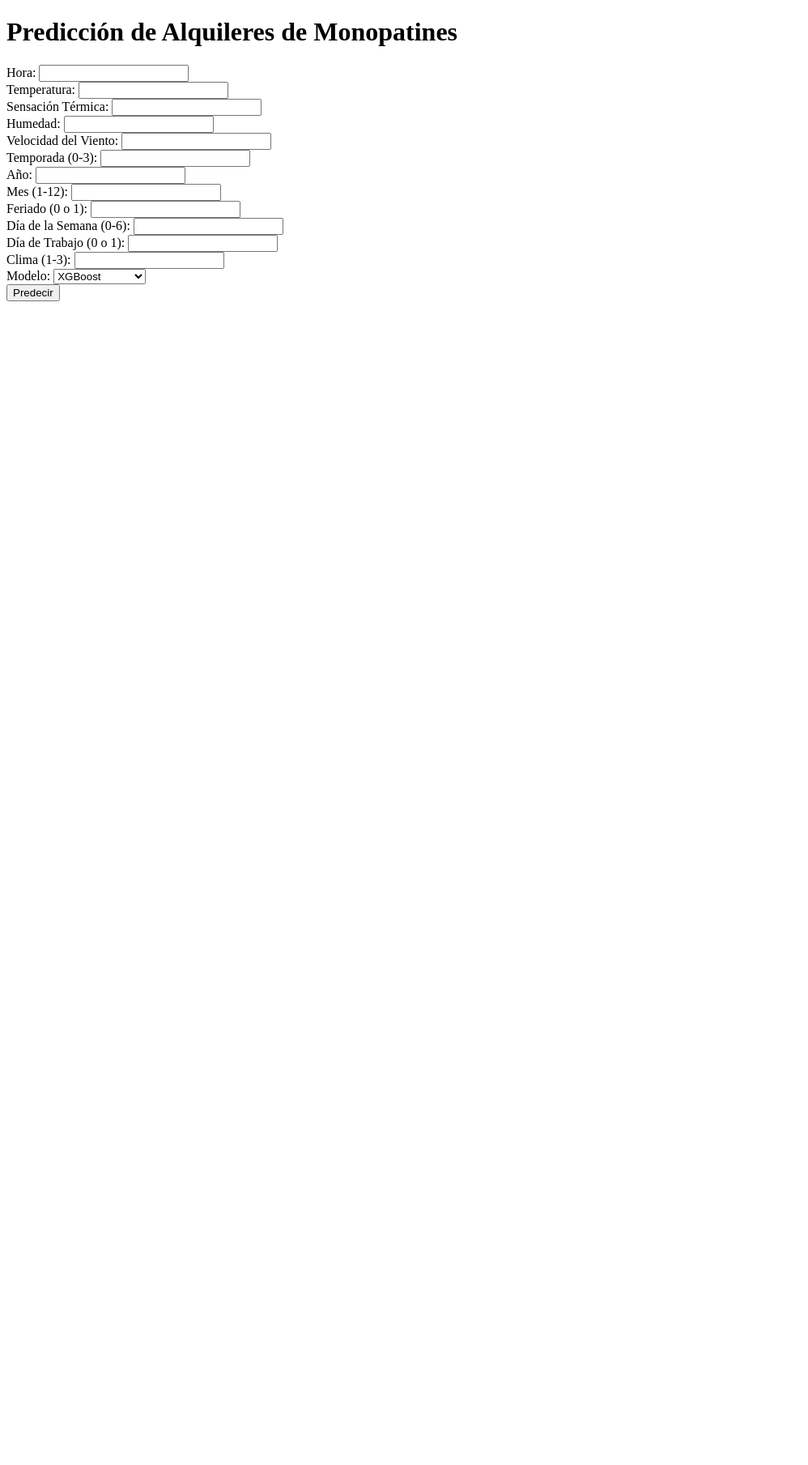
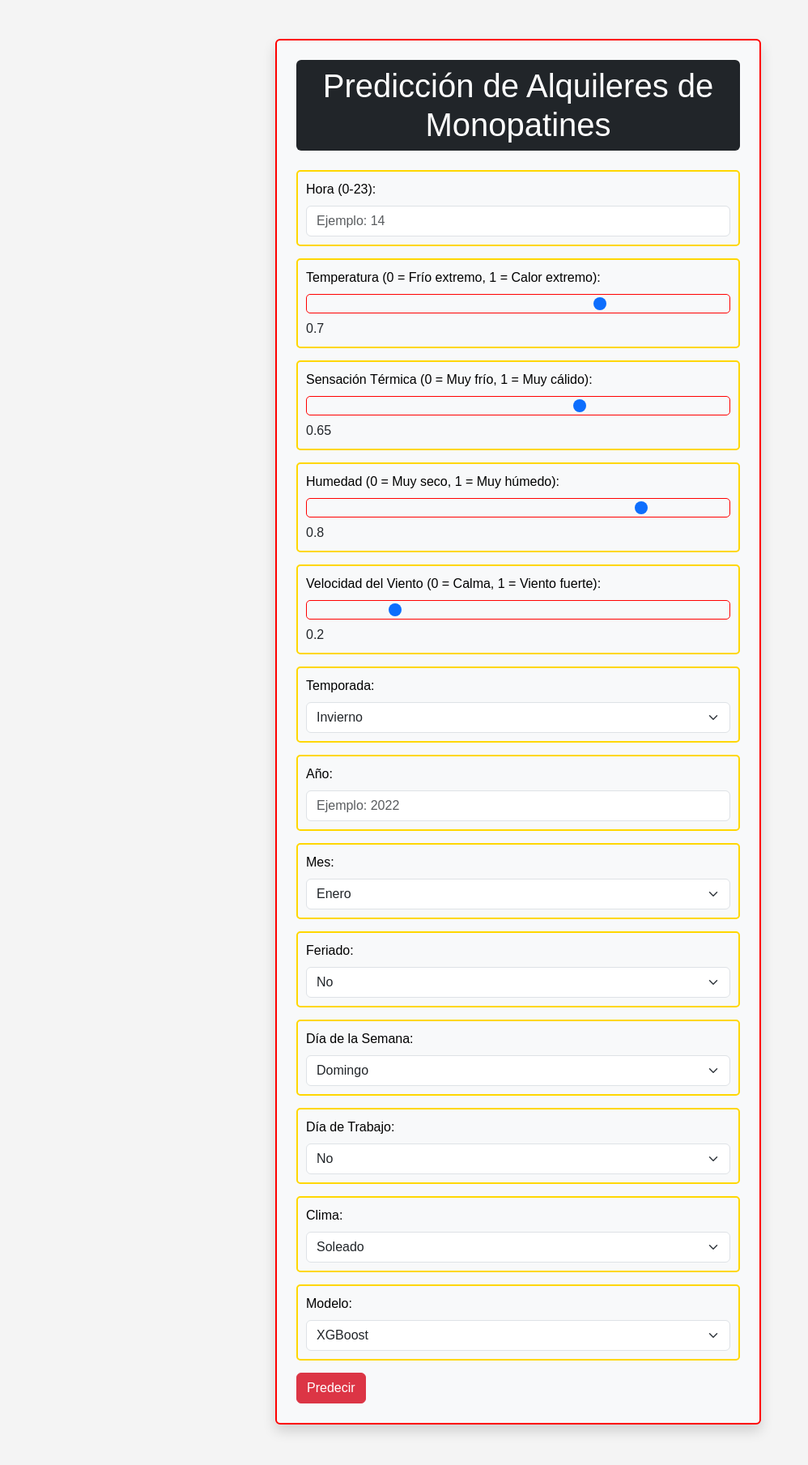
Before and after one commit to MauriAL10/berlin_scooters, a Flask app: page / in a window 1280 px wide. Shown: the whole page at 81% size, without its empty margins (0-998 px from the left). Before the commit the page ends 372 px from the top, so only its background shows below. Run offline with Flask 3, Linux system fonts and the light colour scheme; parts of the project's set-up code (start-up, migrations or seed data) failed here and were passed over.

Commit message:
Estilo incluido para la interfaz

```diff
--- a/app/app.py
+++ b/app/app.py
@@ -8,13 +8,13 @@ import numpy as np
 
 app = Flask(__name__)
 
-# Cargar los modelos
+#Cargar los modelos
 models = {
     "LinearRegression": joblib.load("./models/LinearRegression_model.joblib"),
     "KNN": joblib.load("./models/KNN_model.joblib"),
     "DecisionTree": joblib.load("./models/DecisionTree_model.joblib"),
     'XGBoost': joblib.load('./models/XGBoost_model.joblib'),
-    'RandomForest': joblib.load('./models/RandomForest_model.joblib'),
+    # 'RandomForest': joblib.load('./models/RandomForest_model.joblib'),
 }
 
 def add_cyclic_features(df, column, max_val):
@@ -30,48 +30,70 @@ def add_interaction_features(df):
 @app.route('/', methods=['GET', 'POST'])
 def index():
     if request.method == 'POST':
-        # Recibir los datos del formulario
-        hora = float(request.form['hora'])
-        temperatura = float(request.form['temperatura'])
-        sensacion_termica = float(request.form['sensacion_termica'])
-        humedad = float(request.form['humedad'])
-        velocidad_viento = float(request.form['velocidad_viento'])
-        temporada = int(request.form['temporada'])
-        anio = int(request.form['anio'])
-        mes = int(request.form['mes'])
-        feriado = int(request.form['feriado'])
-        dia_semana = int(request.form['dia_semana'])
-        dia_trabajo = int(request.form['dia_trabajo'])
-        clima = int(request.form['clima'])
-        modelo = request.form['modelo']
+        try:
+            hora = float(request.form['hora'])
+            if not 0 <= hora <= 23:
+                raise ValueError("La hora debe estar entre 0 y 23.")
 
-        # Crear DataFrame con los datos
-        input_data = pd.DataFrame([{
-            'hora': hora,
-            'temperatura': temperatura,
-            'sensacion_termica': sensacion_termica,
-            'humedad': humedad,
-            'velocidad_viento': velocidad_viento,
-            'temporada': temporada,
-            'anio': anio,
-            'mes': mes,
-            'feriado': feriado,
-            'dia_semana': dia_semana,
-            'dia_trabajo': dia_trabajo,
-            'clima': clima
-        }])
+            temperatura = float(request.form['temperatura'])
+            sensacion_termica = float(request.form['sensacion_termica'])
+            humedad = float(request.form['humedad'])
+            velocidad_viento = float(request.form['velocidad_viento'])
+            temporada = int(request.form['temporada'])
+            anio = int(request.form['anio'])
+            mes = int(request.form['mes'])
+            if not 1 <= mes <= 12:
+                raise ValueError("El mes debe estar entre 1 y 12.")
 
-        # Aplicar transformaciones
-        input_data = add_cyclic_features(input_data, 'hora', 24)
-        input_data = add_interaction_features(input_data)
+            feriado = int(request.form['feriado'])
+            if feriado not in [0, 1]:
+                raise ValueError("Feriado debe ser 0 o 1.")
 
-        # Realizar la predicción
-        model = models.get(modelo, models['XGBoost'])
-        prediction = model.predict(input_data)
-        prediction_value = float(prediction[0])
+            dia_semana = int(request.form['dia_semana'])
+            if not 0 <= dia_semana <= 6:
+                raise ValueError("El día de la semana debe estar entre 0 y 6.")
 
-        # Devolver la predicción a la interfaz
-        return render_template('index.html', prediction=prediction_value)
+            dia_trabajo = int(request.form['dia_trabajo'])
+            if dia_trabajo not in [0, 1]:
+                raise ValueError("Día de trabajo debe ser 0 o 1.")
+
+            clima = int(request.form['clima'])
+            if clima not in [1, 2, 3]:
+                raise ValueError("Clima debe ser 1, 2, o 3.")
+
+            modelo = request.form['modelo']
+
+            #DataFrame con los datos
+            input_data = pd.DataFrame([{
+                'hora': hora,
+                'temperatura': temperatura,
+                'sensacion_termica': sensacion_termica,
+                'humedad': humedad,
+                'velocidad_viento': velocidad_viento,
+                'temporada': temporada,
+                'anio': anio,
+                'mes': mes,
+                'feriado': feriado,
+                'dia_semana': dia_semana,
+                'dia_trabajo': dia_trabajo,
+                'clima': clima
+            }])
+
+            #Aplicar las funciones al DataFrame
+            input_data = add_cyclic_features(input_data, 'hora', 24)
+            input_data = add_interaction_features(input_data)
+
+            #Prediccion con los modelos (por defecto XGBoost)
+            model = models.get(modelo, models['XGBoost'])
+            prediction = model.predict(input_data)
+            prediction_value = float(prediction[0])
+
+            return render_template('index.html', prediction=prediction_value)
+
+        except ValueError as ve:
+            return render_template('index.html', error=str(ve))
+        except Exception as e:
+            return render_template('index.html', error="Ocurrió un error inesperado: " + str(e))
 
     return render_template('index.html')
 
--- /dev/null
+++ b/app/static/styles.css
@@ -0,0 +1,61 @@
+body {
+    font-family: Arial, sans-serif;
+    margin: 0;
+    padding: 0;
+    background-color: #f4f4f4;
+}
+
+.container {
+    max-width: 600px;
+    margin: 50px auto;
+    padding: 20px;
+    background-color: #FFD700; /* Fondo dorado/amarillo */
+    box-shadow: 0 0 10px rgba(0, 0, 0, 0.1);
+    border-radius: 5px;
+    border: 2px solid #FF0000; /* Borde rojo */
+}
+
+h1 {
+    text-align: center;
+    color: #FFFFFF; /* Texto en blanco para contrastar con el fondo negro */
+    background-color: #000000; /* Fondo negro para el encabezado */
+    padding: 10px;
+    border-radius: 5px 5px 0 0;
+}
+
+.form-label {
+    color: #000000; /* Texto en negro */
+}
+
+.input-container {
+    border: 2px solid #FFD700; /* Borde amarillo */
+    border-radius: 5px;
+    margin-bottom: 15px;
+    padding: 10px;
+}
+
+input, select, .form-range {
+    font-size: 16px;
+    border: 1px solid #FF0000; /* Bordes rojos */
+    border-radius: 5px;
+}
+
+button {
+    padding: 10px;
+    font-size: 16px;
+    color: #FFFFFF; /* Texto blanco */
+    background-color: #FF0000; /* Fondo rojo */
+    border: none;
+    border-radius: 5px;
+    cursor: pointer;
+}
+
+button:hover {
+    background-color: #C70000; /* Rojo más oscuro al pasar el cursor */
+}
+
+.alert {
+    border: 2px solid #FFD700; /* Borde amarillo para el contenedor de predicción */
+    border-radius: 5px;
+    font-size: 16px;
+}
--- a/app/templates/index.html
+++ b/app/templates/index.html
@@ -1,60 +1,153 @@
 <!DOCTYPE html>
-<html lang="en">
+<html lang="es">
 <head>
     <meta charset="UTF-8">
     <meta name="viewport" content="width=device-width, initial-scale=1.0">
-    <title>Predicción de Alquileres de Monopatines</title>
+    <title>Predicción de Alquileres de Monopatines en Berlín</title>
+    <link href="https://cdn.jsdelivr.net/npm/bootstrap@5.3.0/dist/css/bootstrap.min.css" rel="stylesheet">
+    <link rel="stylesheet" href="{{ url_for('static', filename='styles.css') }}">
 </head>
 <body>
-    <h1>Predicción de Alquileres de Monopatines</h1>
-    <form method="POST">
-        <label for="hora">Hora:</label>
-        <input type="number" id="hora" name="hora" required><br>
+    <div class="container mt-5 p-4 bg-light rounded shadow">
+        <h1 class="text-center text-white bg-dark p-2 rounded">Predicción de Alquileres de Monopatines</h1>
+        {% if error %}
+            <div class="alert alert-danger" role="alert">
+                {{ error }}
+            </div>
+        {% endif %}
+        <form method="post" class="mt-4">
+            <div class="input-container">
+                <label for="hora" class="form-label">Hora (0-23):</label>
+                <input type="number" class="form-control" id="hora" name="hora" min="0" max="23" step="1" placeholder="Ejemplo: 14" required>
+            </div>
 
-        <label for="temperatura">Temperatura:</label>
-        <input type="number" step="0.01" id="temperatura" name="temperatura" required><br>
+            <div class="input-container">
+                <label for="temperatura" class="form-label">Temperatura (0 = Frío extremo, 1 = Calor extremo):</label>
+                <input type="range" class="form-range" id="temperatura" name="temperatura" min="0" max="1" step="0.01" value="0.7">
+                <span id="temperatura_value">0.7</span>
+            </div>
 
-        <label for="sensacion_termica">Sensación Térmica:</label>
-        <input type="number" step="0.01" id="sensacion_termica" name="sensacion_termica" required><br>
+            <div class="input-container">
+                <label for="sensacion_termica" class="form-label">Sensación Térmica (0 = Muy frío, 1 = Muy cálido):</label>
+                <input type="range" class="form-range" id="sensacion_termica" name="sensacion_termica" min="0" max="1" step="0.01" value="0.65">
+                <span id="sensacion_termica_value">0.65</span>
+            </div>
 
-        <label for="humedad">Humedad:</label>
-        <input type="number" step="0.01" id="humedad" name="humedad" required><br>
+            <div class="input-container">
+                <label for="humedad" class="form-label">Humedad (0 = Muy seco, 1 = Muy húmedo):</label>
+                <input type="range" class="form-range" id="humedad" name="humedad" min="0" max="1" step="0.01" value="0.8">
+                <span id="humedad_value">0.8</span>
+            </div>
 
-        <label for="velocidad_viento">Velocidad del Viento:</label>
-        <input type="number" step="0.01" id="velocidad_viento" name="velocidad_viento" required><br>
+            <div class="input-container">
+                <label for="velocidad_viento" class="form-label">Velocidad del Viento (0 = Calma, 1 = Viento fuerte):</label>
+                <input type="range" class="form-range" id="velocidad_viento" name="velocidad_viento" min="0" max="1" step="0.01" value="0.2">
+                <span id="velocidad_viento_value">0.2</span>
+            </div>
 
-        <label for="temporada">Temporada (0-3):</label>
-        <input type="number" id="temporada" name="temporada" required><br>
+            <div class="input-container">
+                <label for="temporada" class="form-label">Temporada:</label>
+                <select class="form-select" id="temporada" name="temporada" required>
+                    <option value="1">Invierno</option>
+                    <option value="2">Primavera</option>
+                    <option value="3">Verano</option>
+                    <option value="4">Otoño</option>
+                </select>
+            </div>
 
-        <label for="anio">Año:</label>
-        <input type="number" id="anio" name="anio" required><br>
+            <div class="input-container">
+                <label for="anio" class="form-label">Año:</label>
+                <input type="number" class="form-control" id="anio" name="anio" min="2000" max="2100" step="1" placeholder="Ejemplo: 2022" required>
+            </div>
 
-        <label for="mes">Mes (1-12):</label>
-        <input type="number" id="mes" name="mes" required><br>
+            <div class="input-container">
+                <label for="mes" class="form-label">Mes:</label>
+                <select class="form-select" id="mes" name="mes" required>
+                    <option value="1">Enero</option>
+                    <option value="2">Febrero</option>
+                    <option value="3">Marzo</option>
+                    <option value="4">Abril</option>
+                    <option value="5">Mayo</option>
+                    <option value="6">Junio</option>
+                    <option value="7">Julio</option>
+                    <option value="8">Agosto</option>
+                    <option value="9">Septiembre</option>
+                    <option value="10">Octubre</option>
+                    <option value="11">Noviembre</option>
+                    <option value="12">Diciembre</option>
+                </select>
+            </div>
 
-        <label for="feriado">Feriado (0 o 1):</label>
-        <input type="number" id="feriado" name="feriado" required><br>
+            <div class="input-container">
+                <label for="feriado" class="form-label">Feriado:</label>
+                <select class="form-select" id="feriado" name="feriado" required>
+                    <option value="0">No</option>
+                    <option value="1">Sí</option>
+                </select>
+            </div>
 
-        <label for="dia_semana">Día de la Semana (0-6):</label>
-        <input type="number" id="dia_semana" name="dia_semana" required><br>
+            <div class="input-container">
+                <label for="dia_semana" class="form-label">Día de la Semana:</label>
+                <select class="form-select" id="dia_semana" name="dia_semana" required>
+                    <option value="0">Domingo</option>
+                    <option value="1">Lunes</option>
+                    <option value="2">Martes</option>
+                    <option value="3">Miércoles</option>
+                    <option value="4">Jueves</option>
+                    <option value="5">Viernes</option>
+                    <option value="6">Sábado</option>
+                </select>
+            </div>
 
-        <label for="dia_trabajo">Día de Trabajo (0 o 1):</label>
-        <input type="number" id="dia_trabajo" name="dia_trabajo" required><br>
+            <div class="input-container">
+                <label for="dia_trabajo" class="form-label">Día de Trabajo:</label>
+                <select class="form-select" id="dia_trabajo" name="dia_trabajo" required>
+                    <option value="0">No</option>
+                    <option value="1">Sí</option>
+                </select>
+            </div>
 
-        <label for="clima">Clima (1-3):</label>
-        <input type="number" id="clima" name="clima" required><br>
+            <div class="input-container">
+                <label for="clima" class="form-label">Clima:</label>
+                <select class="form-select" id="clima" name="clima" required>
+                    <option value="1">Soleado</option>
+                    <option value="2">Nublado</option>
+                    <option value="3">Lluvioso</option>
+                </select>
+            </div>
 
-        <label for="modelo">Modelo:</label>
-        <select id="modelo" name="modelo">
-            <option value="xgboost">XGBoost</option>
-            <option value="random_forest">Random Forest</option>
-        </select><br>
+            <div class="input-container">
+                <label for="modelo" class="form-label">Modelo:</label>
+                <select class="form-select" id="modelo" name="modelo" required>
+                    <option value="XGBoost">XGBoost</option>
+                    <option value="LinearRegression">Linear Regression</option>
+                    <option value="KNN">K-Nearest Neighbors</option>
+                    <option value="DecisionTree">Decision Tree</option>
+                </select>
+            </div>
 
-        <button type="submit">Predecir</button>
-    </form>
+            <button type="submit" class="btn btn-danger">Predecir</button>
+        </form>
 
-    {% if prediction %}
-        <h2>Predicción: {{ prediction }}</h2>
-    {% endif %}
+        {% if prediction %}
+            <div class="alert alert-success mt-4" role="alert" style="border: 2px solid #FFD700;">
+                <strong>Predicción:</strong> {{ prediction }}
+            </div>
+        {% endif %}
+    </div>
+
+    <script>
+        // Actualizar el valor mostrado del control deslizante (slider) para cada campo
+        const sliders = ['temperatura', 'sensacion_termica', 'humedad', 'velocidad_viento'];
+
+        sliders.forEach(slider => {
+            const sliderElement = document.getElementById(slider);
+            const valueElement = document.getElementById(slider + '_value');
+            sliderElement.oninput = function() {
+                valueElement.innerText = this.value;
+            }
+        });
+    </script>
+    <script src="https://cdn.jsdelivr.net/npm/bootstrap@5.3.0/dist/js/bootstrap.bundle.min.js"></script>
 </body>
 </html>
--- a/main.py
+++ b/main.py
@@ -1,5 +1,5 @@
 from pipeline import run_pipeline
 
 if __name__ == "__main__":
-    # Llamar a la función que ejecuta todo el pipeline
+    #Llamar a la función que ejecuta pipeline
     run_pipeline()
```
Also changed, not shown: pipeline.py (+35 -24 lines).
